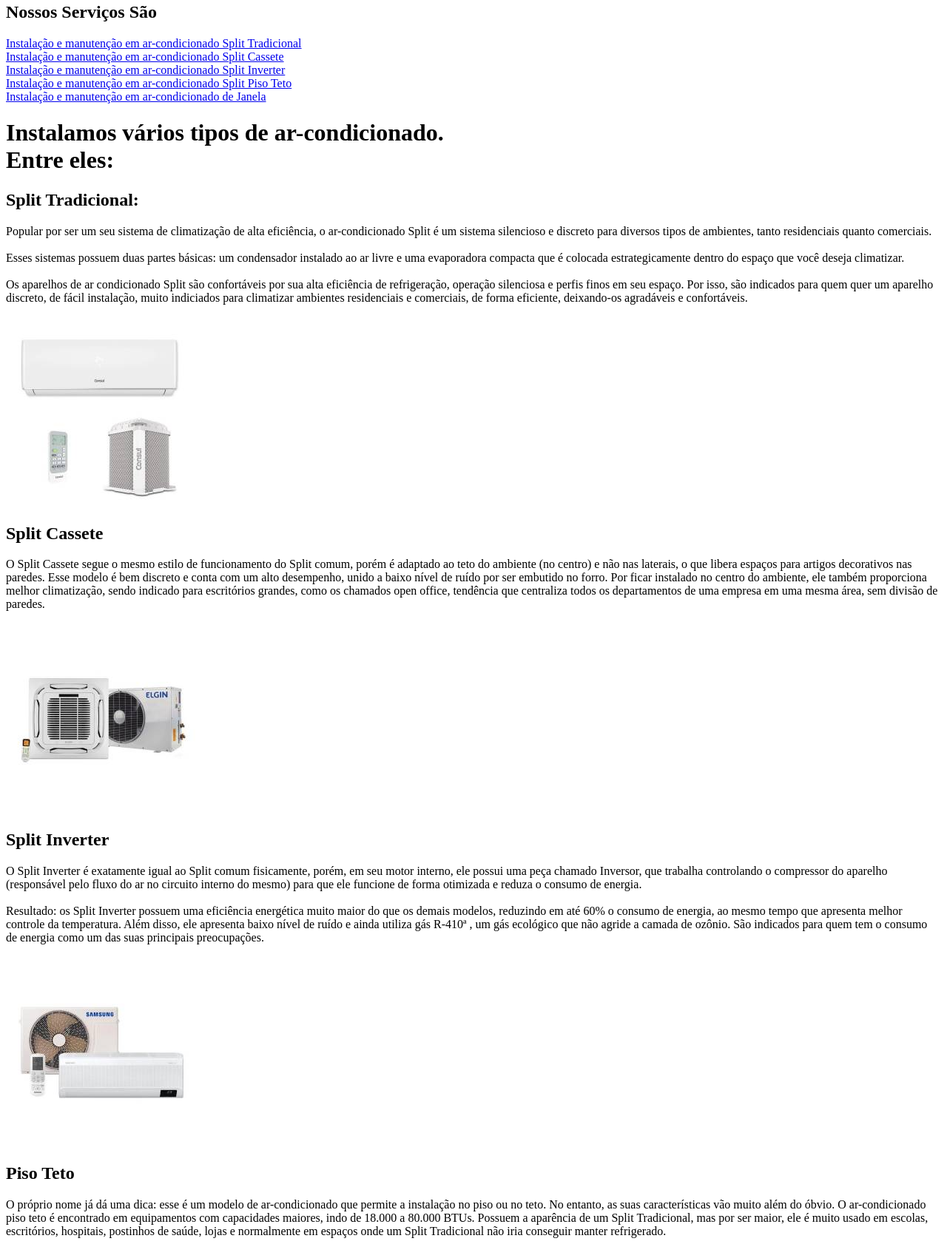
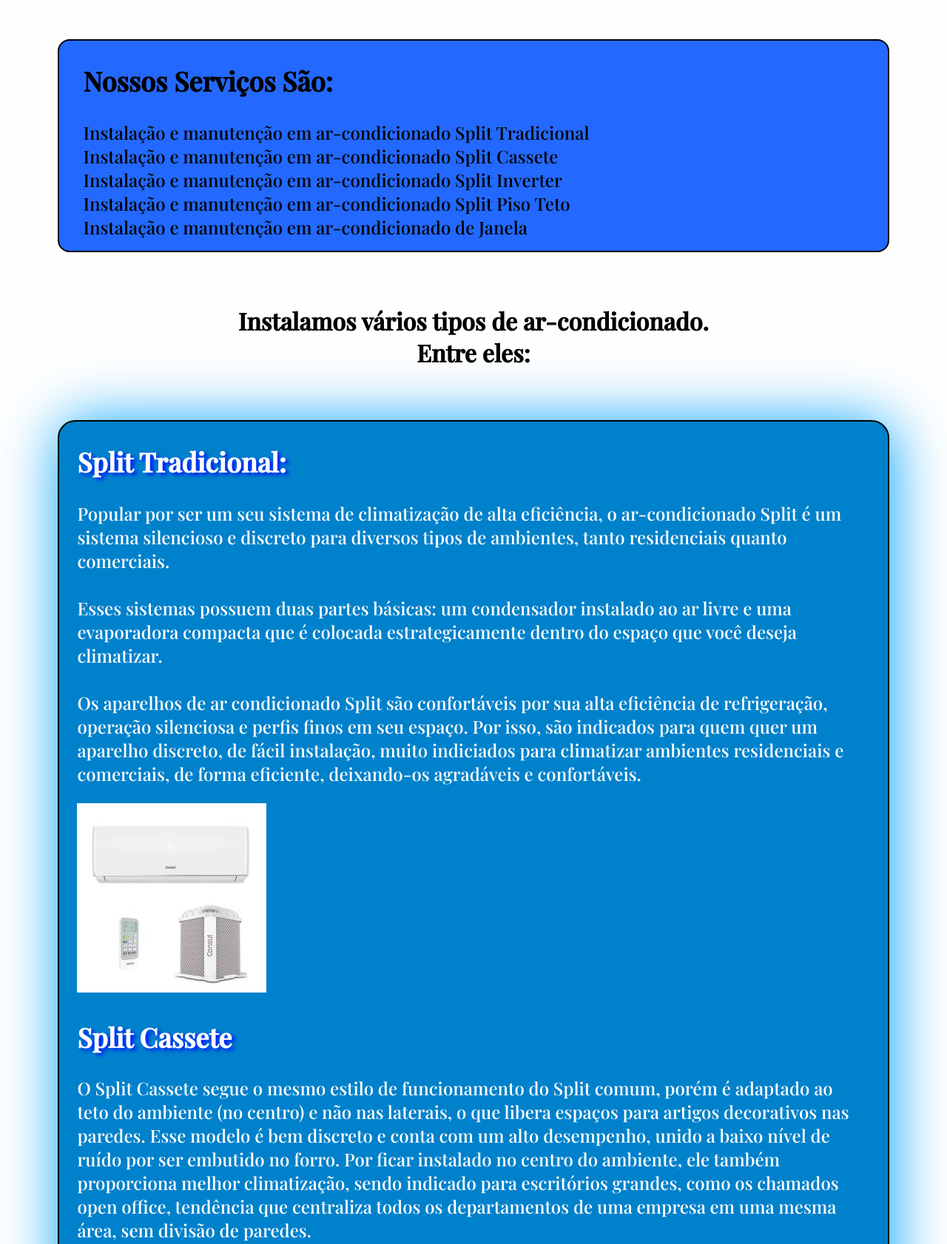
Before and after one commit to BaiacuPequeno/projetin_paeh, a plain HTML site: page serviços.html in a window 1280 px wide. Shown: the part 17-1699 px from the top of the page at 74% size. Drawn offline with nearby package versions, Linux system fonts and the light colour scheme.

Commit message:
página serviços quase pronta

```diff
--- /dev/null
+++ b/css/style1.css
@@ -0,0 +1,58 @@
+body {
+    background-color: rgb(254, 254, 254);
+    font-family: 'Playfair Display', serif;
+}
+
+.tradicional {
+    color: white;
+    border: 2px solid black;
+    box-shadow: 3px 3px 5rem rgb(0, 162, 255);
+    background-color: rgb(0, 129, 203);
+    border-radius: 1em;
+    padding-bottom: 2em;
+    padding-left: 1em;
+    padding-right: 2em;
+    font-size: x-large;
+    margin: 4.4rem;
+}
+
+.marcas {
+    border: 2px solid black;
+    box-shadow: 3px 3px 2rem;
+    background-color: rgb(216, 216, 216);
+    border-radius: 1em;
+    padding-bottom: 2em;
+    padding-left: 1em;
+    padding-right: 2em;
+    font-size: x-large;
+    margin: 4.4rem;
+}
+
+.container-nav {
+    border: 2px solid;
+    border-radius: 1rem;
+    background-color: rgb(35, 105, 255);
+    padding-left: 2rem;
+    padding-bottom: 1rem;
+    font-size: x-large;
+    margin: 4.4rem;
+}
+
+.link {
+    text-decoration: none;
+    color: black;
+    transition: .3s;
+}
+
+.link:hover {
+    color: aqua;
+}
+
+.titulo {
+    margin-top: 3rem;
+    text-align: center;
+}
+
+.split {
+    text-shadow: 4px 3px 5px rgb(0, 21, 255);
+}
--- a/serviços.html
+++ b/serviços.html
@@ -3,63 +3,88 @@
 
 <head>
     <meta charset="UTF-8">
+    <link rel="stylesheet" href="./css/style1.css">
+    <link rel="preconnect" href="https://fonts.googleapis.com">
+    <link rel="preconnect" href="https://fonts.gstatic.com" crossorigin>
+    <link href="https://fonts.googleapis.com/css2?family=Playfair+Display:wght@535&display=swap" rel="stylesheet">
     <title>Maicon Refrig. Serviços</title>
 </head>
 
 <body>
-    <div>
-        <nav>
-            <h1>Nossos Serviços São</h1>
-            <a href="#Split">Instalação e manutenção em ar-condicionado Split Tradicional</a><br>
-            <a href="#Cassete">Instalação e manutenção em ar-condicionado Split Cassete</a><br>
-            <a href="#Inverter">Instalação e manutenção em ar-condicionado Split Inverter</a><br>
-            <a href="#PisoTeto">Instalação e manutenção em ar-condicionado Split Piso Teto</a><br>
-            <a href="#Janela">Instalação e manutenção em ar-condicionado de Janela</a>
+    <div class="container">
+        <nav class="container-nav">
+            <h1>Nossos Serviços São:</h1>
+            <a href="#Split" class="link">Instalação e manutenção em ar-condicionado Split Tradicional</a><br>
+            <a href="#Cassete" class="link">Instalação e manutenção em ar-condicionado Split Cassete</a><br>
+            <a href="#Inverter" class="link">Instalação e manutenção em ar-condicionado Split Inverter</a><br>
+            <a href="#PisoTeto" class="link">Instalação e manutenção em ar-condicionado Split Piso Teto</a><br>
+            <a href="#Janela" class="link">Instalação e manutenção em ar-condicionado de Janela</a>
         </nav>
-        <h1>Instalamos vários tipos de ar-condicionado. <br>
+        <h1 class="titulo">Instalamos vários tipos de ar-condicionado. <br>
             Entre eles:</h1>
-        <h2 id="Split">Split Tradicional:</h2>
+        <div class="tradicional">
+            <h2 id="Split" class="split">Split Tradicional:</h2>
 
             <p> Popular por ser um seu sistema de climatização de alta eficiência, o ar-condicionado Split é um sistema
                 silencioso e discreto para diversos tipos de ambientes, tanto residenciais quanto comerciais. <br><br>
 
-            Esses sistemas possuem duas partes básicas: um condensador instalado ao ar livre e uma evaporadora compacta
+                Esses sistemas possuem duas partes básicas: um condensador instalado ao ar livre e uma evaporadora
+                compacta
                 que é colocada estrategicamente dentro do espaço que você deseja climatizar. <br><br>
 
                 Os aparelhos de ar condicionado Split são confortáveis por sua alta eficiência de refrigeração, operação
                 silenciosa e perfis finos em seu espaço. Por isso, são indicados para quem quer um aparelho discreto, de
-            fácil instalação, muito indiciados para climatizar ambientes residenciais e comerciais, de forma eficiente,
+                fácil instalação, muito indiciados para climatizar ambientes residenciais e comerciais, de forma
+                eficiente,
                 deixando-os agradáveis e confortáveis.
             </p>
             <img src="./img/icon.jpg" alt="Split">
 
-        <h2 id="Cassete">Split Cassete</h2>
-        <p> O Split Cassete segue o mesmo estilo de funcionamento do Split comum, porém é adaptado ao teto do ambiente
-            (no centro) e não nas laterais, o que libera espaços para artigos decorativos nas paredes. Esse modelo é bem
-            discreto e conta com um alto desempenho, unido a baixo nível de ruído por ser embutido no forro. Por ficar
-            instalado no centro do ambiente, ele também proporciona melhor climatização, sendo indicado para escritórios
-            grandes, como os chamados open office, tendência que centraliza todos os departamentos de uma empresa em uma
+            <h2 id="Cassete" class="split">Split Cassete</h2>
+            <p> O Split Cassete segue o mesmo estilo de funcionamento do Split comum, porém é adaptado ao teto do
+                ambiente
+                (no centro) e não nas laterais, o que libera espaços para artigos decorativos nas paredes. Esse
+                modelo é
+                bem
+                discreto e conta com um alto desempenho, unido a baixo nível de ruído por ser embutido no forro. Por
+                ficar
+                instalado no centro do ambiente, ele também proporciona melhor climatização, sendo indicado para
+                escritórios
+                grandes, como os chamados open office, tendência que centraliza todos os departamentos de uma
+                empresa em
+                uma
                 mesma área, sem divisão de paredes.
             </p>
             <img src="./img/cassete.jpg" alt="Cassete">
 
-        <h2 id="Inverter">Split Inverter</h2>
-        <p> O Split Inverter é exatamente igual ao Split comum fisicamente, porém, em seu motor interno, ele possui uma
-            peça chamado Inversor, que trabalha controlando o compressor do aparelho (responsável pelo fluxo do ar no
-            circuito interno do mesmo) para que ele funcione de forma otimizada e reduza o consumo de energia. <br><br>
+
+            <h2 id="Inverter" class="split">Split Inverter</h2>
+            <p> O Split Inverter é exatamente igual ao Split comum fisicamente, porém, em seu motor interno, ele
+                possui uma
+                peça chamado Inversor, que trabalha controlando o compressor do aparelho (responsável pelo fluxo do
+                ar no
+                circuito interno do mesmo) para que ele funcione de forma otimizada e reduza o consumo de energia.
+                <br><br>
 
                 Resultado: os Split Inverter possuem uma eficiência energética muito maior do que os demais modelos,
-            reduzindo em até 60% o consumo de energia, ao mesmo tempo que apresenta melhor controle da temperatura. Além
-            disso, ele apresenta baixo nível de ruído e ainda utiliza gás R-410ª , um gás ecológico que não agride a
-            camada de ozônio. São indicados para quem tem o consumo de energia como um das suas principais preocupações.
+                reduzindo em até 60% o consumo de energia, ao mesmo tempo que apresenta melhor controle da
+                temperatura. Além
+                disso, ele apresenta baixo nível de ruído e ainda utiliza gás R-410ª , um gás ecológico que não
+                agride a
+                camada de ozônio. São indicados para quem tem o consumo de energia como um das suas principais
+                preocupações.
             </p>
             <img src="./img/inverter.jpg" alt="inverter">
 
-        <h2 id="PisoTeto">Piso Teto</h2>
-        <p> O próprio nome já dá uma dica: esse é um modelo de ar-condicionado que permite a instalação no piso ou no
-            teto. No entanto, as suas características vão muito além do óbvio. O ar-condicionado piso teto é encontrado
-            em equipamentos com capacidades maiores, indo de 18.000 a 80.000 BTUs. Possuem a aparência de um Split
-            Tradicional, mas por ser maior, ele é muito usado em escolas, escritórios, hospitais, postinhos de saúde,
+            <h2 id="PisoTeto" class="split">Piso Teto</h2>
+            <p> O próprio nome já dá uma dica: esse é um modelo de ar-condicionado que permite a instalação no piso
+                ou no
+                teto. No entanto, as suas características vão muito além do óbvio. O ar-condicionado piso teto é
+                encontrado
+                em equipamentos com capacidades maiores, indo de 18.000 a 80.000 BTUs. Possuem a aparência de um
+                Split
+                Tradicional, mas por ser maior, ele é muito usado em escolas, escritórios, hospitais, postinhos de
+                saúde,
                 lojas e normalmente em espaços onde um Split Tradicional não iria conseguir manter refrigerado.
             </p>
             <img src="./img/pisoTeto.jpg" alt="Piso Teto">
@@ -72,18 +97,25 @@
 
             <br><br>
 
-        <h2 id="Janela">Ar-Condicionado de Janela</h2>
-        <p> Modelo mais clássico, o ar-condicionado de janela é projetado para ser instalado dentro de uma janela padrão
-            ou, em alguns casos, através de um furo feito na parede. Esses aparelhos, então, ficam com o sistema de
+            <h2 id="Janela" class="split">Ar-Condicionado de Janela</h2>
+            <p> Modelo mais clássico, o ar-condicionado de janela é projetado para ser instalado dentro de uma
+                janela padrão
+                ou, em alguns casos, através de um furo feito na parede. Esses aparelhos, então, ficam com o sistema
+                de
                 escape de ar quente voltado para fora e o sistema de retorno de ar fresco voltado para dentro.
 
-            Geralmente são opções eficientes para climatizar quartos pequenos ou grandes. Contudo, por serem fabricados
-            com uma tecnologia mais antiga, eles podem ser mais barulhentos e consumir mais energia. Os recursos que
+                Geralmente são opções eficientes para climatizar quartos pequenos ou grandes. Contudo, por serem
+                fabricados
+                com uma tecnologia mais antiga, eles podem ser mais barulhentos e consumir mais energia. Os recursos
+                que
                 eles podem oferecer incluem temporizadores programáveis.
             </p>
             <img src="./img/janela.jpg" alt="Janela">
+        </div>
 
-        <h3>Todos os ar-condicionados citados acima conta com os trabalhos de instalação, manutenção, limpeza, higienização e carga de gás.</h3>
+        <div class="marcas">
+            <h3>Todos os ar-condicionados citados acima conta com os trabalhos de instalação, manutenção, limpeza,
+                higienização e carga de gás.</h3>
             <h4>Para sua maior conformidade e segurança, trabalhamos com as marcas:</h4>
         </div>
 
```
Lines whose indentation alone changed are shown as unchanged.
